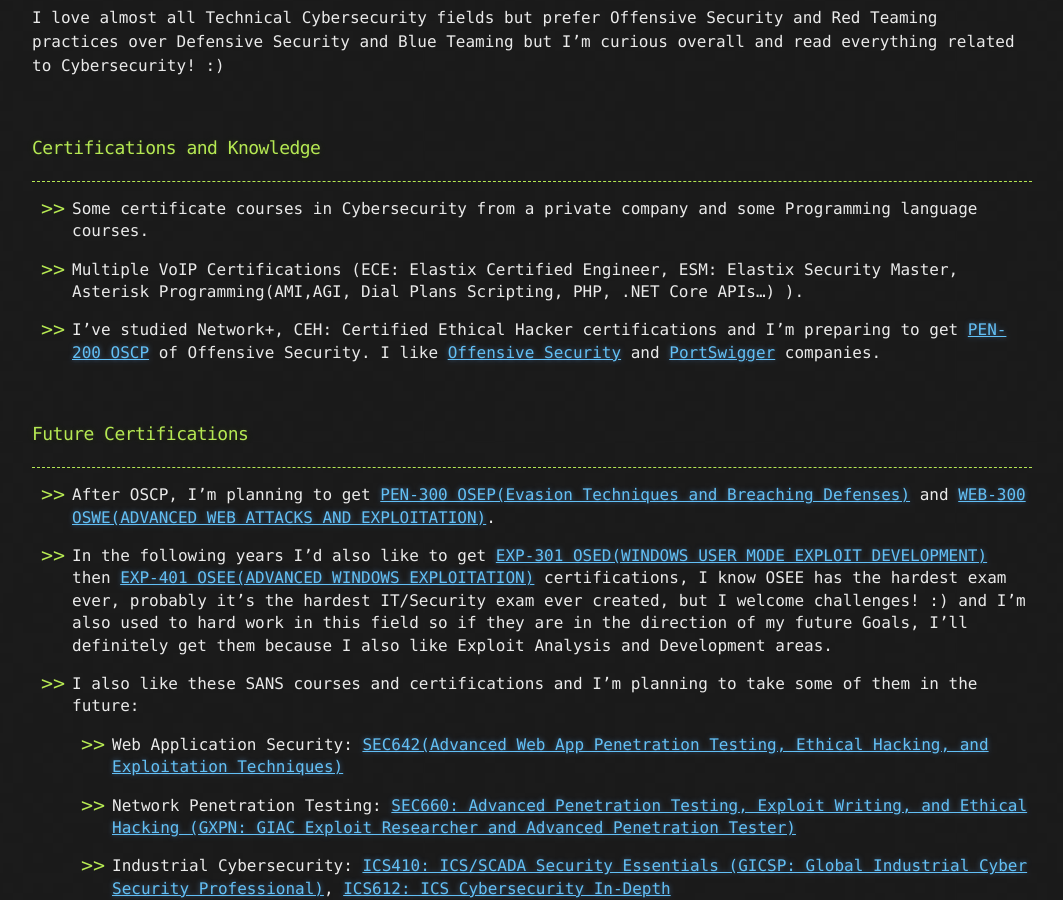
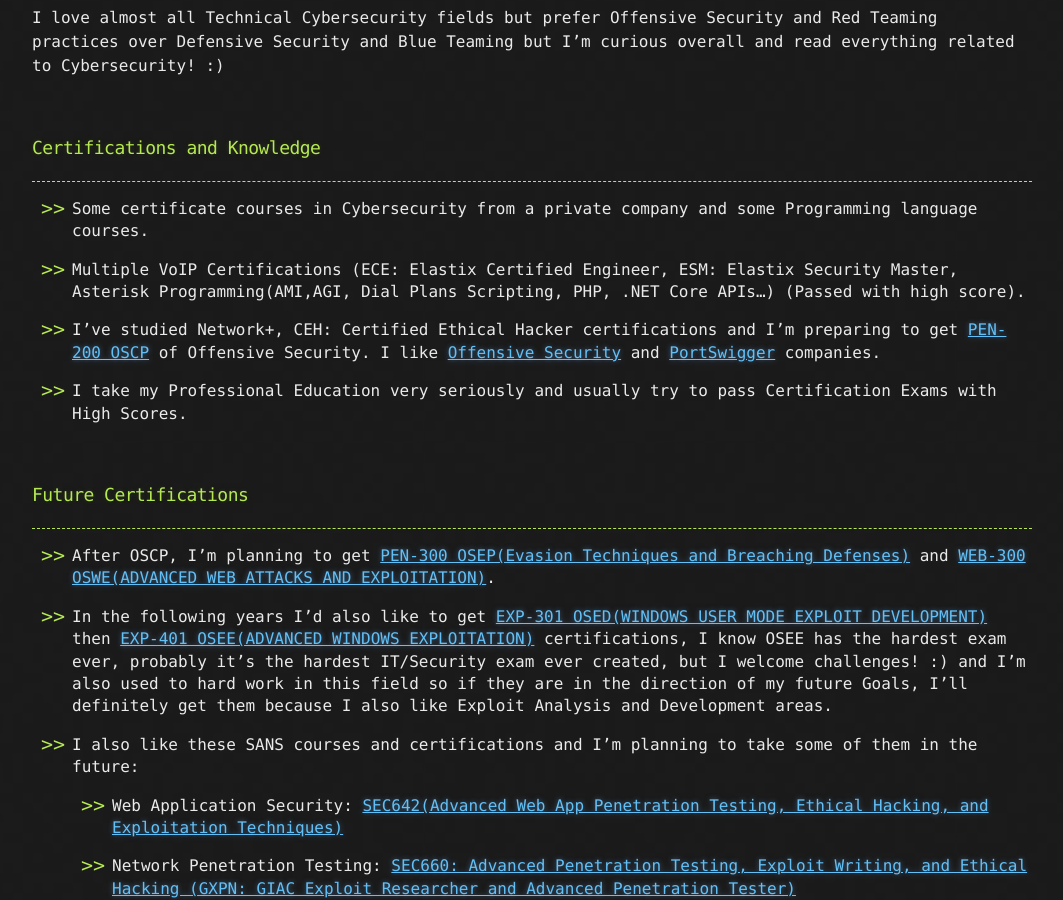
Before and after one commit to CamoCatX/camocatx.github.io, a Jekyll site: the page built from about.md, in a window 1280 px wide and 900 px high, scrolled down 1154 px. Shown: the whole window, without its empty margins (108-1171 px from the left). Built offline with Jekyll 4.4.1, drawn with Linux system fonts in a browser that asks for light colours.

Commit message:
Edit About page

```diff
--- a/about.md
+++ b/about.md
@@ -45,9 +45,10 @@ I love almost all Technical Cybersecurity fields but prefer Offensive Security a
 
 * Some certificate courses in Cybersecurity from a private company and some Programming language courses.
 
-* Multiple VoIP Certifications (ECE: Elastix Certified Engineer, ESM: Elastix Security Master, Asterisk Programming(AMI,AGI, Dial Plans Scripting, PHP, .NET Core APIs...) ).
+* Multiple VoIP Certifications (ECE: Elastix Certified Engineer, ESM: Elastix Security Master, Asterisk Programming(AMI,AGI, Dial Plans Scripting, PHP, .NET Core APIs...) (Passed with high score).
+* I've studied Network+, CEH: Certified Ethical Hacker certifications and I'm preparing to get [PEN-200 OSCP](https://www.offensive-security.com/pwk-oscp/) of Offensive Security. I like [Offensive Security](https://www.offensive-security.com/) and [PortSwigger](https://portswigger.net/) companies.
 
-* I've studied Network+, CEH: Certified Ethical Hacker certifications and I'm preparing to get [PEN-200 OSCP](https://www.offensive-security.com/pwk-oscp/) of Offensive Security. I like [Offensive Security](https://www.offensive-security.com/) and [PortSwigger](https://portswigger.net/) companies.
+* I take my Professional Education very seriously and usually try to pass Certification Exams with High Scores.
 
 <br>
 ### Future Certifications
```
